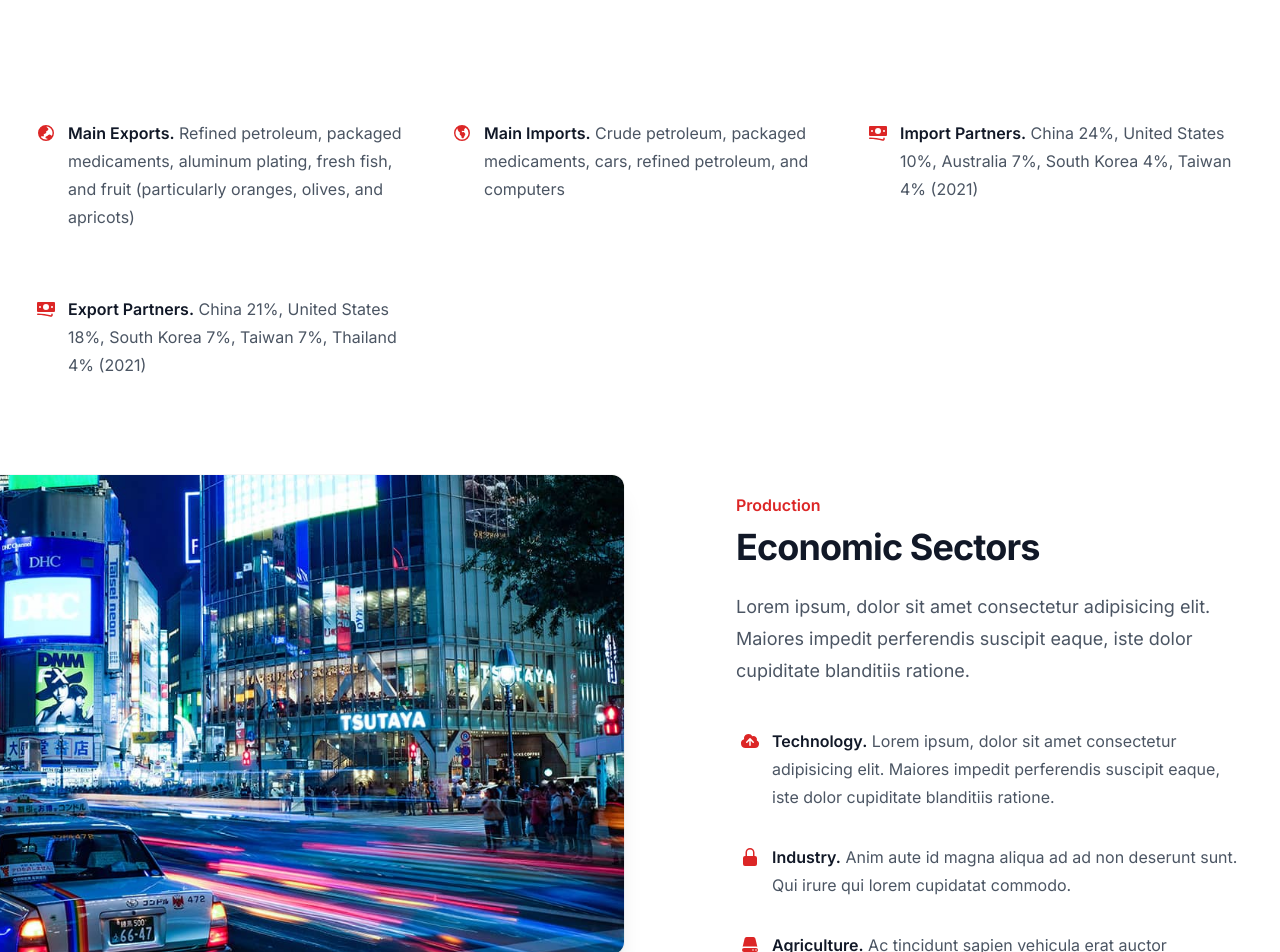
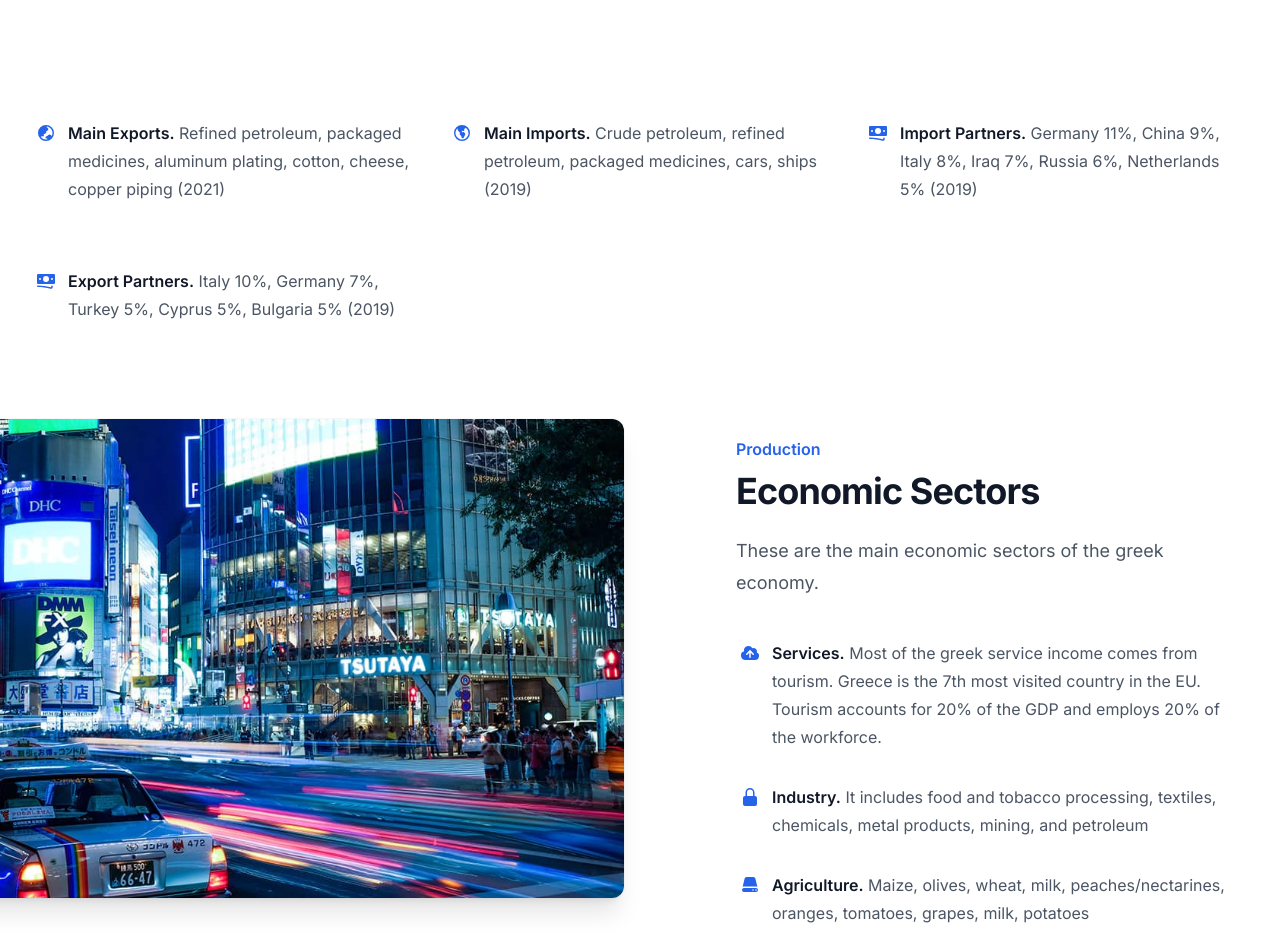
Before and after one commit to Cosmonaut-itc/japan-info, a Next.js app in the folder japan-info/: page /info/economy in a window 1280 px wide. Shown: the part 1340-2292 px from the top of the page. Built offline with nearby package versions, Linux system fonts and the light colour scheme.

Commit message:
economy ready

```diff
--- a/japan-info/app/info/economy/page.js
+++ b/japan-info/app/info/economy/page.js
@@ -10,41 +10,41 @@ import {
 const features = [
     {
         name: 'Main Exports.',
-        description: 'Refined petroleum, packaged medicaments, aluminum plating, fresh fish, and fruit (particularly oranges, olives, and apricots)\n',
+        description: 'Refined petroleum, packaged medicines, aluminum plating, cotton, cheese, copper piping (2021)',
         icon: GlobeAsiaAustraliaIcon,
     },
     {
         name: 'Main Imports.',
-        description: 'Crude petroleum, packaged medicaments, cars, refined petroleum, and computers\n',
+        description: 'Crude petroleum, refined petroleum, packaged medicines, cars, ships (2019)',
         icon: GlobeAmericasIcon,
     },
     {
         name: 'Import Partners.',
-        description: 'China 24%, United States 10%, Australia 7%, South Korea 4%, Taiwan 4% (2021)',
+        description: 'Germany 11%, China 9%, Italy 8%, Iraq 7%, Russia 6%, Netherlands 5% (2019)',
         icon: BanknotesIcon,
     },
     {
         name: 'Export Partners.',
-        description: 'China 21%, United States 18%, South Korea 7%, Taiwan 7%, Thailand 4% (2021)',
+        description: 'Italy 10%, Germany 7%, Turkey 5%, Cyprus 5%, Bulgaria 5% (2019)',
         icon: BanknotesIcon,
     },
 ]
 
 const economicSectorFeatures = [
     {
-        name: 'Technology.',
+        name: 'Services.',
         description:
-            'Lorem ipsum, dolor sit amet consectetur adipisicing elit. Maiores impedit perferendis suscipit eaque, iste dolor cupiditate blanditiis ratione.',
+            'Most of the greek service income comes from tourism. Greece is the 7th most visited country in the EU. Tourism accounts for 20% of the GDP and employs 20% of the workforce.',
         icon: CloudArrowUpIcon,
     },
     {
         name: 'Industry.',
-        description: 'Anim aute id magna aliqua ad ad non deserunt sunt. Qui irure qui lorem cupidatat commodo.',
+        description: 'It includes food and tobacco processing, textiles, chemicals, metal products, mining, and petroleum',
         icon: LockClosedIcon,
     },
     {
         name: 'Agriculture.',
-        description: 'Ac tincidunt sapien vehicula erat auctor pellentesque rhoncus. Et magna sit morbi lobortis.',
+        description: 'Maize, olives, wheat, milk, peaches/nectarines, oranges, tomatoes, grapes, milk, potatoes',
         icon: ServerIcon,
     },
 ]
@@ -65,10 +65,10 @@ export default function Economia(){
         <div className="py-24 lg:pt-12 sm:py-32">
             <div className="mx-auto max-w-7xl px-6 lg:px-8 ">
                 <div className="mx-auto max-w-2xl sm:text-center">
-                    <h2 className="text-base font-semibold leading-7 text-red-600">Japanese</h2>
+                    <h2 className="text-base font-semibold leading-7 text-blue-600">Greek</h2>
                     <p className="mt-2 text-3xl font-bold tracking-tight text-gray-900 sm:text-4xl">Economy</p>
                     <p className="mt-6 text-lg leading-8 text-gray-600">
-                        It&apos;s the fourth largest economies in the world, with a trade oriented an diversified industrial base.
+                        Tourism and shipping-based EU economy; clientelism economic culture and systemic corruption is the current state of the greek economy.
                     </p>
                 </div>
             </div>
@@ -105,7 +105,7 @@ export default function Economia(){
                     {features.map((feature) => (
                         <div key={feature.name} className="relative pl-9">
                             <dt className="inline font-semibold text-gray-900">
-                                <feature.icon className="absolute left-1 top-1 h-5 w-5 text-red-600" aria-hidden="true" />
+                                <feature.icon className="absolute left-1 top-1 h-5 w-5 text-blue-600" aria-hidden="true" />
                                 {feature.name}
                             </dt>{' '}
                             <dd className="inline">{feature.description}</dd>
@@ -117,17 +117,16 @@ export default function Economia(){
                 <div className="mx-auto grid max-w-2xl grid-cols-1 gap-x-8 gap-y-16 sm:gap-y-20 lg:mx-0 lg:max-w-none lg:grid-cols-2">
                     <div className="lg:ml-auto lg:pl-4 lg:pt-4">
                         <div className="lg:max-w-lg">
-                            <h2 className="text-base font-semibold leading-7 text-red-600">Production</h2>
+                            <h2 className="text-base font-semibold leading-7 text-blue-600">Production</h2>
                             <p className="mt-2 text-3xl font-bold tracking-tight text-gray-900 sm:text-4xl">Economic Sectors</p>
                             <p className="mt-6 text-lg leading-8 text-gray-600">
-                                Lorem ipsum, dolor sit amet consectetur adipisicing elit. Maiores impedit perferendis suscipit eaque,
-                                iste dolor cupiditate blanditiis ratione.
+                                These are the main economic sectors of the greek economy.
                             </p>
                             <dl className="mt-10 max-w-xl space-y-8 text-base leading-7 text-gray-600 lg:max-w-none">
                                 {economicSectorFeatures.map((ecoFeature) => (
                                     <div key={ecoFeature.name} className="relative pl-9">
                                         <dt className="inline font-semibold text-gray-900">
-                                            <ecoFeature.icon className="absolute left-1 top-1 h-5 w-5 text-red-600" aria-hidden="true" />
+                                            <ecoFeature.icon className="absolute left-1 top-1 h-5 w-5 text-blue-600" aria-hidden="true" />
                                             {ecoFeature.name}
                                         </dt>{' '}
                                         <dd className="inline">{ecoFeature.description}</dd>
```
